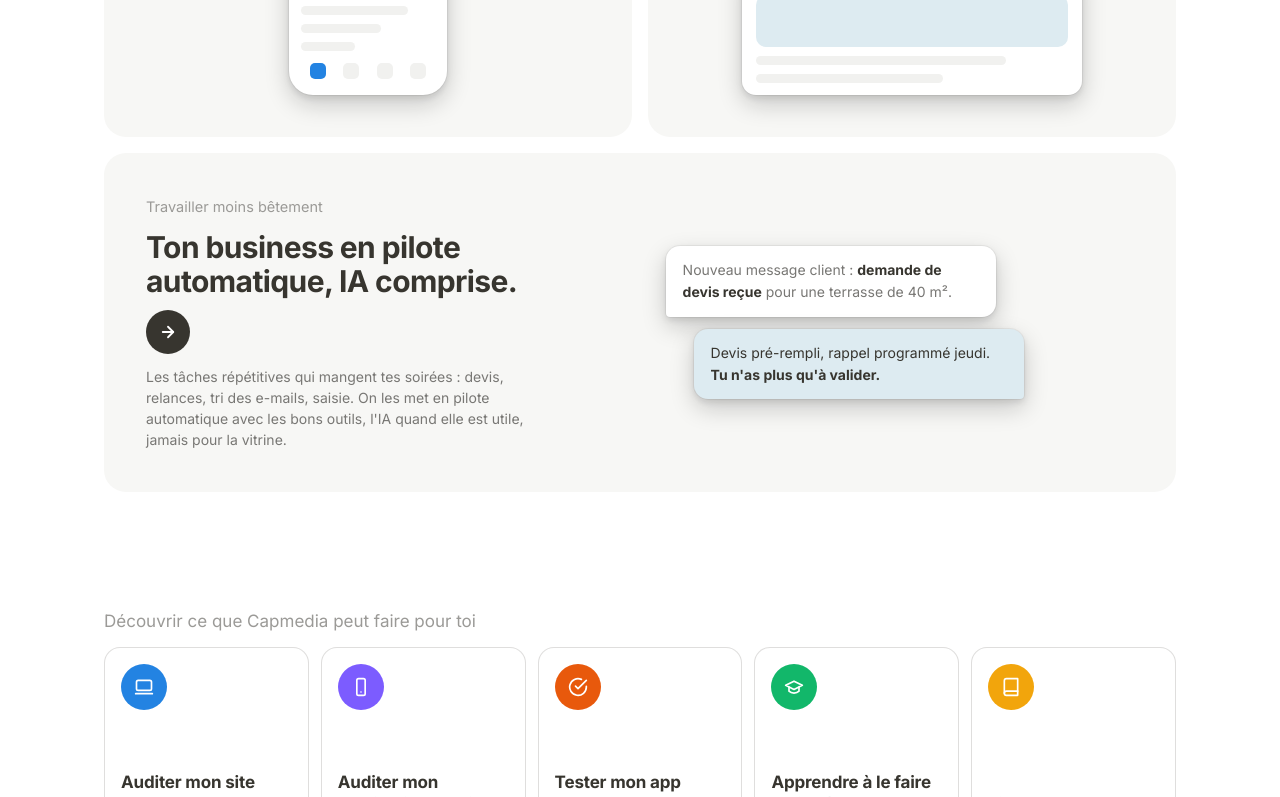
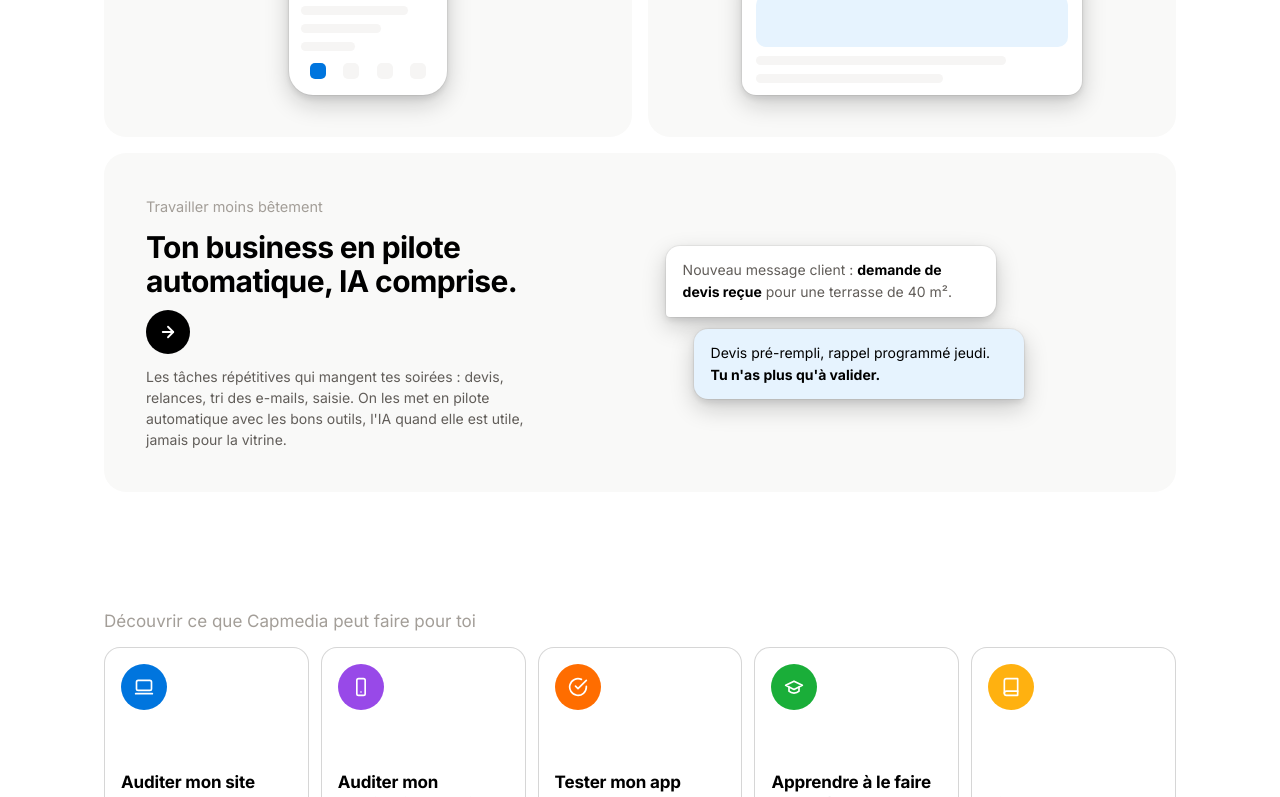
Before and after one commit to Nadir-Bensalah/capmedia-formations, a website: page agence/index.html in a window 1280 px wide. Shown: the part 2003-2800 px from the top of the page. Drawn offline with Linux system fonts and the light colour scheme.

Commit message:
La palette Notion partout : noir vrai pour le texte, bleu 0075DE, gris chauds Notion, pastels et accents alignés (Academy et agence, clair et sombre)

```diff
--- a/agence/assets/css/az.css
+++ b/agence/assets/css/az.css
@@ -267,7 +267,7 @@ textarea.champ { border-radius: 18px; padding: 12px 16px; }
   color: var(--texte-2);
 }
 .encadre--astuce    > .marqueur { color: var(--action); }
-.encadre--attention > .marqueur { color: #B8860B; }
+.encadre--attention > .marqueur { color: #E89D01; }
 .encadre--piege     > .marqueur { color: var(--danger); }
 .encadre--action    > .marqueur { color: var(--valide); }
 .ico { display: inline-block; vertical-align: -0.15em; }
--- a/agence/assets/css/tokens.css
+++ b/agence/assets/css/tokens.css
@@ -10,33 +10,33 @@
 :root {
   /* fonds */
   --bg: #FFFFFF;
-  --bg-2: #F7F7F5;
-  --bg-3: #F1F1EF;
+  --bg-2: #F9F9F8;
+  --bg-3: #F6F5F4;
 
   /* texte : gris chauds */
-  --texte: #37352F;
-  --texte-2: #787774;
-  --texte-3: #9B9A97;
+  --texte: #000000;
+  --texte-2: #615D59;
+  --texte-3: #A39E98;
 
   /* traits et survol */
-  --trait: rgba(55, 53, 47, 0.09);
-  --trait-fort: rgba(55, 53, 47, 0.16);
-  --survol: rgba(55, 53, 47, 0.06);
+  --trait: rgba(0, 0, 0, 0.09);
+  --trait-fort: rgba(0, 0, 0, 0.16);
+  --survol: rgba(0, 0, 0, 0.06);
 
   /* action */
-  --action: #2383E2;
-  --action-survol: #1A6DBE;
-  --anneau: rgba(35, 131, 226, 0.20);
-  --danger: #EB5757;
-  --valide: #4DAB9A;
+  --action: #0075DE;
+  --action-survol: #005BAB;
+  --anneau: rgba(0, 117, 222, 0.20);
+  --danger: #F64932;
+  --valide: #1AAE39;
 
   /* voiles d'encadré */
-  --voile-jaune: #FBF3DB;
-  --voile-orange: #FAEBDD;
-  --voile-vert: #DDEDEA;
-  --voile-bleu: #DDEBF1;
-  --voile-rouge: #FDEBEC;
-  --voile-gris: #F1F1EF;
+  --voile-jaune: #FFF5E0;
+  --voile-orange: #FFF5ED;
+  --voile-vert: #F2FAFA;
+  --voile-bleu: #E6F3FE;
+  --voile-rouge: #FEF3F1;
+  --voile-gris: #F6F5F4;
 
   /* ombre : flottant uniquement */
   --ombre-flottant:
@@ -89,23 +89,23 @@
    forcer le thème clair sur un sous-arbre : <div data-theme="light">. */
 [data-theme="light"] {
   --bg: #FFFFFF;
-  --bg-2: #F7F7F5;
-  --bg-3: #F1F1EF;
-  --texte: #37352F;
-  --texte-2: #787774;
-  --texte-3: #9B9A97;
-  --trait: rgba(55, 53, 47, 0.09);
-  --trait-fort: rgba(55, 53, 47, 0.16);
-  --survol: rgba(55, 53, 47, 0.06);
-  --action: #2383E2;
-  --action-survol: #1A6DBE;
-  --anneau: rgba(35, 131, 226, 0.20);
-  --voile-jaune: #FBF3DB;
-  --voile-orange: #FAEBDD;
-  --voile-vert: #DDEDEA;
-  --voile-bleu: #DDEBF1;
-  --voile-rouge: #FDEBEC;
-  --voile-gris: #F1F1EF;
+  --bg-2: #F9F9F8;
+  --bg-3: #F6F5F4;
+  --texte: #000000;
+  --texte-2: #615D59;
+  --texte-3: #A39E98;
+  --trait: rgba(0, 0, 0, 0.09);
+  --trait-fort: rgba(0, 0, 0, 0.16);
+  --survol: rgba(0, 0, 0, 0.06);
+  --action: #0075DE;
+  --action-survol: #005BAB;
+  --anneau: rgba(0, 117, 222, 0.20);
+  --voile-jaune: #FFF5E0;
+  --voile-orange: #FFF5ED;
+  --voile-vert: #F2FAFA;
+  --voile-bleu: #E6F3FE;
+  --voile-rouge: #FEF3F1;
+  --voile-gris: #F6F5F4;
   --ombre-flottant:
     0 0 0 1px rgba(15, 15, 15, 0.05),
     0 3px 6px rgba(15, 15, 15, 0.1),
@@ -123,9 +123,9 @@
     --trait: rgba(255, 255, 255, 0.094);
     --trait-fort: rgba(255, 255, 255, 0.16);
     --survol: rgba(255, 255, 255, 0.055);
-    --action: #4A9EE8;
-    --action-survol: #6BB2EE;
-    --anneau: rgba(74, 158, 232, 0.25);
+    --action: #62AEF0;
+    --action-survol: #8CC5F5;
+    --anneau: rgba(98, 174, 240, 0.25);
     --voile-jaune: #372E20;
     --voile-orange: #3A2A1D;
     --voile-vert: #1F2E28;
@@ -149,9 +149,9 @@
   --trait: rgba(255, 255, 255, 0.094);
   --trait-fort: rgba(255, 255, 255, 0.16);
   --survol: rgba(255, 255, 255, 0.055);
-  --action: #4A9EE8;
-  --action-survol: #6BB2EE;
-  --anneau: rgba(74, 158, 232, 0.25);
+  --action: #62AEF0;
+  --action-survol: #8CC5F5;
+  --anneau: rgba(98, 174, 240, 0.25);
   --voile-jaune: #372E20;
   --voile-orange: #3A2A1D;
   --voile-vert: #1F2E28;
--- a/agence/index.html
+++ b/agence/index.html
@@ -118,7 +118,7 @@
           <p class="t-fort" style="font-size:15px">Le chantier de ton application</p>
           <div class="kanban">
             <div class="col">
-              <p class="titre-col"><i style="background:#F2A50C"></i>Maquette validée</p>
+              <p class="titre-col"><i style="background:#FFB110"></i>Maquette validée</p>
               <div class="tuile">Parcours de prise de rendez-vous</div>
               <div class="tuile">Écran devis et signature</div>
             </div>
@@ -129,7 +129,7 @@
               <div class="tuile">Synchronisation du planning</div>
             </div>
             <div class="col">
-              <p class="titre-col"><i style="background:#12B76A"></i>Publiée</p>
+              <p class="titre-col"><i style="background:#1AAE39"></i>Publiée</p>
               <div class="tuile">En ligne sur l'App Store</div>
               <div class="tuile">Fiche Google Play validée</div>
             </div>
@@ -228,19 +228,19 @@
         <strong>Auditer mon site web <span class="fleche">&#8594;</span></strong>
       </a>
       <a class="carte-decouvrir" href="./audit-application.html">
-        <span class="icone-ronde" style="background:#7C5CFF"><svg width="20" height="20" viewBox="0 0 24 24" fill="none" stroke="currentColor" stroke-width="2" stroke-linecap="round" stroke-linejoin="round"><rect x="7" y="2" width="10" height="20" rx="2"/><line x1="12" y1="18" x2="12.01" y2="18"/></svg></span>
+        <span class="icone-ronde" style="background:#9849E8"><svg width="20" height="20" viewBox="0 0 24 24" fill="none" stroke="currentColor" stroke-width="2" stroke-linecap="round" stroke-linejoin="round"><rect x="7" y="2" width="10" height="20" rx="2"/><line x1="12" y1="18" x2="12.01" y2="18"/></svg></span>
         <strong>Auditer mon application mobile <span class="fleche">&#8594;</span></strong>
       </a>
       <a class="carte-decouvrir" href="./test-avant-soumission.html">
-        <span class="icone-ronde" style="background:#E8590C"><svg width="20" height="20" viewBox="0 0 24 24" fill="none" stroke="currentColor" stroke-width="2" stroke-linecap="round" stroke-linejoin="round"><path d="M22 11.08V12a10 10 0 1 1-5.93-9.14"/><polyline points="22 4 12 14.01 9 11.01"/></svg></span>
+        <span class="icone-ronde" style="background:#FF6D00"><svg width="20" height="20" viewBox="0 0 24 24" fill="none" stroke="currentColor" stroke-width="2" stroke-linecap="round" stroke-linejoin="round"><path d="M22 11.08V12a10 10 0 1 1-5.93-9.14"/><polyline points="22 4 12 14.01 9 11.01"/></svg></span>
         <strong>Tester mon app avant Apple <span class="fleche">&#8594;</span></strong>
       </a>
       <a class="carte-decouvrir" href="https://academy.capmedia.app/">
-        <span class="icone-ronde" style="background:#12B76A"><svg width="20" height="20" viewBox="0 0 24 24" fill="none" stroke="currentColor" stroke-width="2" stroke-linecap="round" stroke-linejoin="round"><path d="M22 10L12 5 2 10l10 5 10-5z"/><path d="M6 12v5c3 3 9 3 12 0v-5"/></svg></span>
+        <span class="icone-ronde" style="background:#1AAE39"><svg width="20" height="20" viewBox="0 0 24 24" fill="none" stroke="currentColor" stroke-width="2" stroke-linecap="round" stroke-linejoin="round"><path d="M22 10L12 5 2 10l10 5 10-5z"/><path d="M6 12v5c3 3 9 3 12 0v-5"/></svg></span>
         <strong>Apprendre à le faire moi-même <span class="fleche">&#8594;</span></strong>
       </a>
       <a class="carte-decouvrir" href="./blog/">
-        <span class="icone-ronde" style="background:#F2A50C"><svg width="20" height="20" viewBox="0 0 24 24" fill="none" stroke="currentColor" stroke-width="2" stroke-linecap="round" stroke-linejoin="round"><path d="M4 19.5A2.5 2.5 0 0 1 6.5 17H20"/><path d="M6.5 2H20v20H6.5A2.5 2.5 0 0 1 4 19.5v-15A2.5 2.5 0 0 1 6.5 2z"/></svg></span>
+        <span class="icone-ronde" style="background:#FFB110"><svg width="20" height="20" viewBox="0 0 24 24" fill="none" stroke="currentColor" stroke-width="2" stroke-linecap="round" stroke-linejoin="round"><path d="M4 19.5A2.5 2.5 0 0 1 6.5 17H20"/><path d="M6.5 2H20v20H6.5A2.5 2.5 0 0 1 4 19.5v-15A2.5 2.5 0 0 1 6.5 2z"/></svg></span>
         <strong>Lire le blog <span class="fleche">&#8594;</span></strong>
       </a>
     </div>
--- a/assets/css/az.css
+++ b/assets/css/az.css
@@ -267,7 +267,7 @@ textarea.champ { border-radius: 18px; padding: 12px 16px; }
   color: var(--texte-2);
 }
 .encadre--astuce    > .marqueur { color: var(--action); }
-.encadre--attention > .marqueur { color: #B8860B; }
+.encadre--attention > .marqueur { color: #E89D01; }
 .encadre--piege     > .marqueur { color: var(--danger); }
 .encadre--action    > .marqueur { color: var(--valide); }
 .ico { display: inline-block; vertical-align: -0.15em; }
--- a/assets/css/lecture.css
+++ b/assets/css/lecture.css
@@ -540,7 +540,7 @@
 .ico { display: inline-block; vertical-align: -0.15em; flex: none; }
 .encadre .marqueur { display: grid; place-items: center; width: 20px; height: 26px; color: var(--texte-2); }
 .encadre--astuce    .marqueur { color: var(--action); }
-.encadre--attention .marqueur { color: #B8860B; }
+.encadre--attention .marqueur { color: #E89D01; }
 .encadre--piege     .marqueur { color: var(--danger); }
 .encadre--action    .marqueur { color: var(--valide); }
 .lien-module .num .ico { vertical-align: -0.1em; }
--- a/assets/css/tokens.css
+++ b/assets/css/tokens.css
@@ -10,33 +10,33 @@
 :root {
   /* fonds */
   --bg: #FFFFFF;
-  --bg-2: #F7F7F5;
-  --bg-3: #F1F1EF;
+  --bg-2: #F9F9F8;
+  --bg-3: #F6F5F4;
 
   /* texte : gris chauds */
-  --texte: #37352F;
-  --texte-2: #787774;
-  --texte-3: #9B9A97;
+  --texte: #000000;
+  --texte-2: #615D59;
+  --texte-3: #A39E98;
 
   /* traits et survol */
-  --trait: rgba(55, 53, 47, 0.09);
-  --trait-fort: rgba(55, 53, 47, 0.16);
-  --survol: rgba(55, 53, 47, 0.06);
+  --trait: rgba(0, 0, 0, 0.09);
+  --trait-fort: rgba(0, 0, 0, 0.16);
+  --survol: rgba(0, 0, 0, 0.06);
 
   /* action */
-  --action: #2383E2;
-  --action-survol: #1A6DBE;
-  --anneau: rgba(35, 131, 226, 0.20);
-  --danger: #EB5757;
-  --valide: #4DAB9A;
+  --action: #0075DE;
+  --action-survol: #005BAB;
+  --anneau: rgba(0, 117, 222, 0.20);
+  --danger: #F64932;
+  --valide: #1AAE39;
 
   /* voiles d'encadré */
-  --voile-jaune: #FBF3DB;
-  --voile-orange: #FAEBDD;
-  --voile-vert: #DDEDEA;
-  --voile-bleu: #DDEBF1;
-  --voile-rouge: #FDEBEC;
-  --voile-gris: #F1F1EF;
+  --voile-jaune: #FFF5E0;
+  --voile-orange: #FFF5ED;
+  --voile-vert: #F2FAFA;
+  --voile-bleu: #E6F3FE;
+  --voile-rouge: #FEF3F1;
+  --voile-gris: #F6F5F4;
 
   /* ombre : flottant uniquement */
   --ombre-flottant:
@@ -89,23 +89,23 @@
    forcer le thème clair sur un sous-arbre : <div data-theme="light">. */
 [data-theme="light"] {
   --bg: #FFFFFF;
-  --bg-2: #F7F7F5;
-  --bg-3: #F1F1EF;
-  --texte: #37352F;
-  --texte-2: #787774;
-  --texte-3: #9B9A97;
-  --trait: rgba(55, 53, 47, 0.09);
-  --trait-fort: rgba(55, 53, 47, 0.16);
-  --survol: rgba(55, 53, 47, 0.06);
-  --action: #2383E2;
-  --action-survol: #1A6DBE;
-  --anneau: rgba(35, 131, 226, 0.20);
-  --voile-jaune: #FBF3DB;
-  --voile-orange: #FAEBDD;
-  --voile-vert: #DDEDEA;
-  --voile-bleu: #DDEBF1;
-  --voile-rouge: #FDEBEC;
-  --voile-gris: #F1F1EF;
+  --bg-2: #F9F9F8;
+  --bg-3: #F6F5F4;
+  --texte: #000000;
+  --texte-2: #615D59;
+  --texte-3: #A39E98;
+  --trait: rgba(0, 0, 0, 0.09);
+  --trait-fort: rgba(0, 0, 0, 0.16);
+  --survol: rgba(0, 0, 0, 0.06);
+  --action: #0075DE;
+  --action-survol: #005BAB;
+  --anneau: rgba(0, 117, 222, 0.20);
+  --voile-jaune: #FFF5E0;
+  --voile-orange: #FFF5ED;
+  --voile-vert: #F2FAFA;
+  --voile-bleu: #E6F3FE;
+  --voile-rouge: #FEF3F1;
+  --voile-gris: #F6F5F4;
   --ombre-flottant:
     0 0 0 1px rgba(15, 15, 15, 0.05),
     0 3px 6px rgba(15, 15, 15, 0.1),
@@ -123,9 +123,9 @@
     --trait: rgba(255, 255, 255, 0.094);
     --trait-fort: rgba(255, 255, 255, 0.16);
     --survol: rgba(255, 255, 255, 0.055);
-    --action: #4A9EE8;
-    --action-survol: #6BB2EE;
-    --anneau: rgba(74, 158, 232, 0.25);
+    --action: #62AEF0;
+    --action-survol: #8CC5F5;
+    --anneau: rgba(98, 174, 240, 0.25);
     --voile-jaune: #372E20;
     --voile-orange: #3A2A1D;
     --voile-vert: #1F2E28;
@@ -149,9 +149,9 @@
   --trait: rgba(255, 255, 255, 0.094);
   --trait-fort: rgba(255, 255, 255, 0.16);
   --survol: rgba(255, 255, 255, 0.055);
-  --action: #4A9EE8;
-  --action-survol: #6BB2EE;
-  --anneau: rgba(74, 158, 232, 0.25);
+  --action: #62AEF0;
+  --action-survol: #8CC5F5;
+  --anneau: rgba(98, 174, 240, 0.25);
   --voile-jaune: #372E20;
   --voile-orange: #3A2A1D;
   --voile-vert: #1F2E28;
--- a/assets/js/apps.js
+++ b/assets/js/apps.js
@@ -150,7 +150,7 @@ function ouvrirFiche(a) {
           <div id="liste-avis" class="pile g-3">
             ${a.avis.length ? a.avis.map((v) => `
               <div class="pile g-1">
-                <p class="t-petit"><span style="color:#B8860B">${etoiles(v.note || 0)}</span>
+                <p class="t-petit"><span style="color:#E89D01">${etoiles(v.note || 0)}</span>
                   <strong style="margin-left:6px">${echapper(v.nom || 'Un membre')}</strong></p>
                 <p class="t-petit t-2">${echapper(v.texte || '')}</p>
               </div>`).join('')
@@ -160,7 +160,7 @@ function ouvrirFiche(a) {
           <form id="form-avis" class="pile g-2" style="margin-top:var(--e-2)">
             <p class="t-micro t-3">${monAvis ? 'Modifier mon avis' : 'Laisser mon avis'} (un seul par membre)</p>
             <div class="rang" style="gap:4px" id="choix-note">
-              ${[1, 2, 3, 4, 5].map((n) => `<button type="button" data-note="${n}" class="bouton-icone" style="color:${(monAvis && n <= monAvis.note) ? '#B8860B' : 'var(--texte-3)'}" aria-label="${n} étoiles">${ETOILE(monAvis && n <= monAvis.note)}</button>`).join('')}
+              ${[1, 2, 3, 4, 5].map((n) => `<button type="button" data-note="${n}" class="bouton-icone" style="color:${(monAvis && n <= monAvis.note) ? '#E89D01' : 'var(--texte-3)'}" aria-label="${n} étoiles">${ETOILE(monAvis && n <= monAvis.note)}</button>`).join('')}
             </div>
             <textarea class="champ" id="texte-avis" rows="3" maxlength="600"
                       placeholder="Ce que tu penses de cette app…">${monAvis ? echapper(monAvis.texte) : ''}</textarea>
@@ -184,7 +184,7 @@ function ouvrirFiche(a) {
       note = Number(b.dataset.note);
       boutons.forEach((x) => {
         const pleine = Number(x.dataset.note) <= note;
-        x.style.color = pleine ? '#B8860B' : 'var(--texte-3)';
+        x.style.color = pleine ? '#E89D01' : 'var(--texte-3)';
         x.innerHTML = ETOILE(pleine);
       });
     }));
--- a/assets/js/attente.js
+++ b/assets/js/attente.js
@@ -26,7 +26,7 @@ if (form && cfg.firebase && cfg.firebase.apiKey) {
     bouton.disabled = true;
     bouton.textContent = 'Un instant…';
     const fini = (texte) => {
-      form.innerHTML = `<p class="t-petit t-fort" style="color:var(--valide,#2E8B57)">${texte}</p>`;
+      form.innerHTML = `<p class="t-petit t-fort" style="color:var(--valide,#1AAE39)">${texte}</p>`;
     };
     try {
       await setDoc(doc(bdd, 'attente', email), {
--- a/assets/js/merci.js
+++ b/assets/js/merci.js
@@ -81,7 +81,7 @@ async function demarrer() {
         if (!ok) return;
         arret();
         rendre(`<div class="pile g-3">
-          <p class="t-h3" style="color:var(--valide,#2E8B57)">${echapper(libelle)} est dans ton espace.</p>
+          <p class="t-h3" style="color:var(--valide,#1AAE39)">${echapper(libelle)} est dans ton espace.</p>
           <p class="t-petit t-2">Aucune manipulation à faire : ta session est déjà ouverte.</p>
           <div class="pile g-2">
             <a href="${lienOuverture}" class="btn btn-principal btn-large btn-bloc">Ouvrir maintenant</a>
--- a/assets/js/paiement.js
+++ b/assets/js/paiement.js
@@ -161,7 +161,7 @@ function marquerCarteAchetee(bouton, texteBadge) {
   if (prix) prix.style.display = 'none';
   const mention = document.createElement('p');
   mention.className = 'mention-achetee t-petit t-fort';
-  mention.style.cssText = 'color:var(--valide,#2E8B57);display:flex;align-items:center;gap:6px';
+  mention.style.cssText = 'color:var(--valide,#1AAE39);display:flex;align-items:center;gap:6px';
   mention.textContent = texteBadge;
   if (prix && prix.parentNode) prix.parentNode.insertBefore(mention, prix);
   else carte.prepend(mention);
```
Also changed, not shown: agence/assets/css/agence.css (+4 -4 lines), apps.html (+1 -1 lines).
